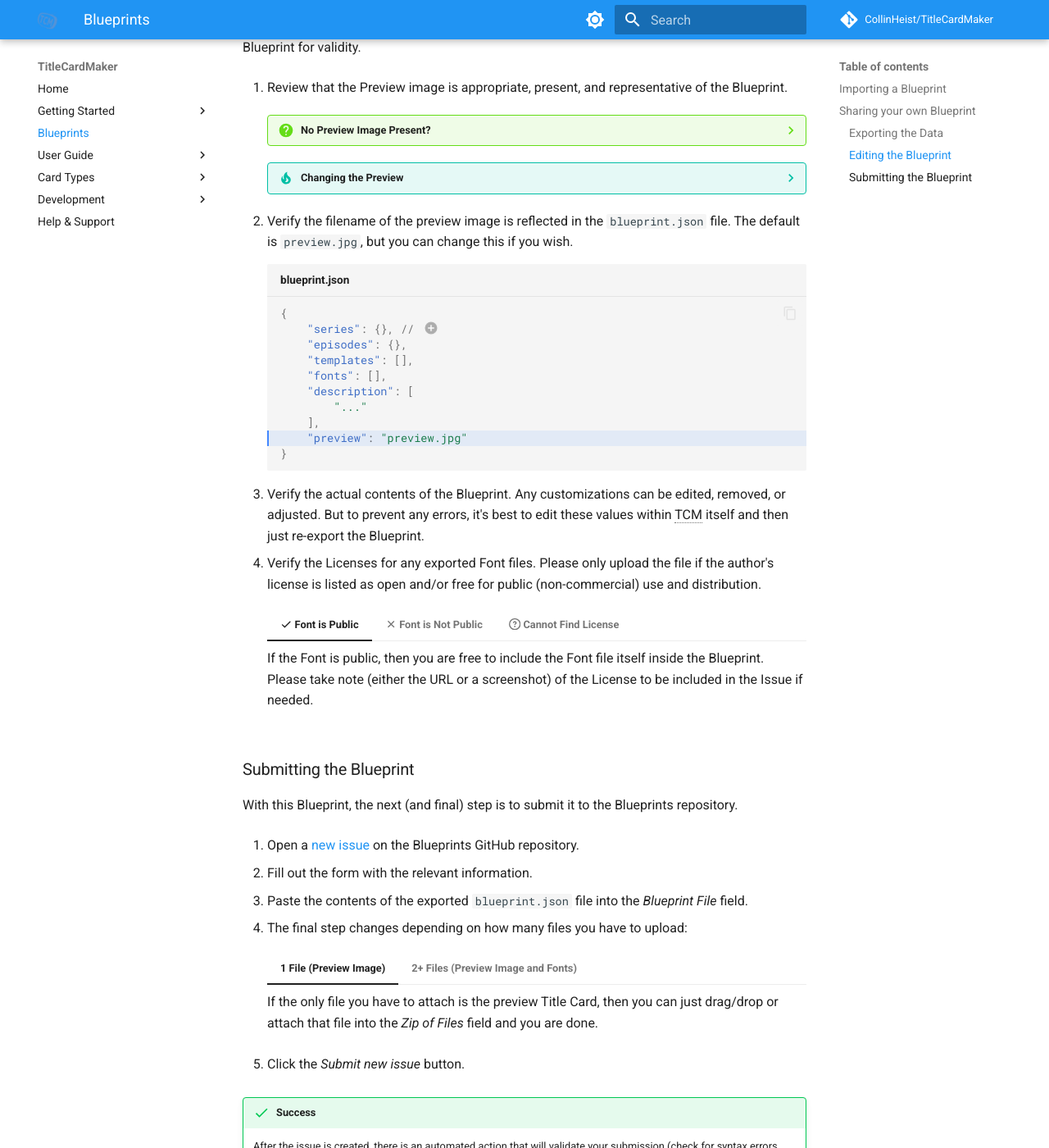
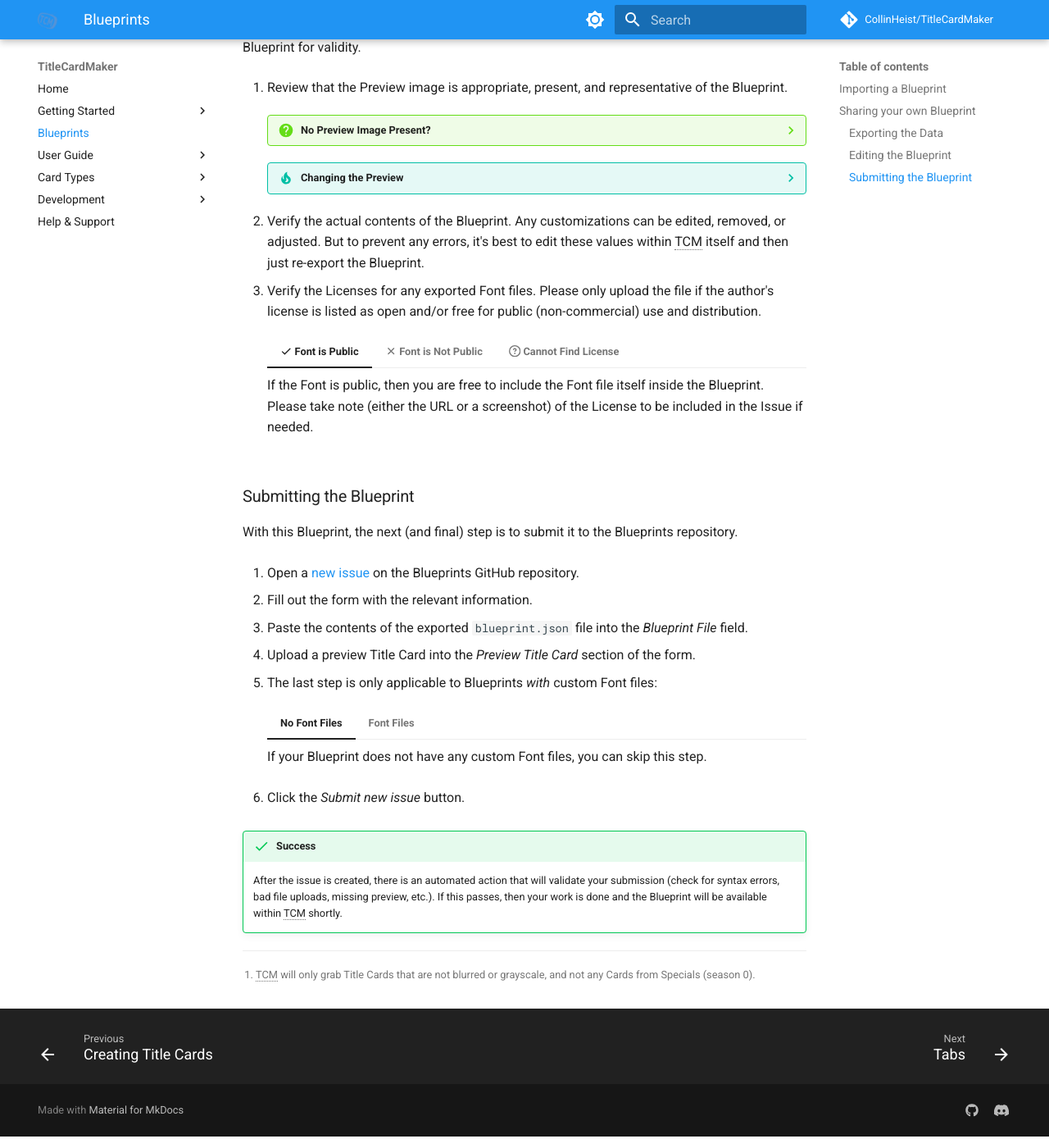
Before and after one commit to CollinHeist/TitleCardMaker, an MkDocs documentation site: the page built from docs/blueprints.md, in a window 1280 px wide and 1400 px high, scrolled down 2171 px. Shown: the whole window at 82% size. Built offline with MkDocs 1.6.1 and Material for MkDocs 9.7.7, drawn with Linux system fonts in a browser that asks for light colours; emoji names are drawn with the system emoji font; comment, search, counter and statistics services are not loaded.

Commit message:
Finalize Blueprint documentation

````diff
--- a/docs/blueprints.md
+++ b/docs/blueprints.md
@@ -120,24 +120,6 @@ the Blueprint.
         TCM only automatically chooses a Card for you in order to be helpful.
         You can pick any Card you'd like for the preview.
 
-2. Verify the filename of the preview image is reflected in the `blueprint.json`
-file. The default is `preview.jpg`, but you can change this if you wish.
-
-    ```json title="blueprint.json" hl_lines="9"
-    {
-        "series": {}, // (1)
-        "episodes": {},
-        "templates": [],
-        "fonts": [],
-        "description": [
-            "..."
-        ],
-        "preview": "preview.jpg"
-    }
-    ```
-
-    1.  Customization not shown.
-
 5. Verify the actual contents of the Blueprint. Any customizations can be
 edited, removed, or adjusted. But to prevent any errors, it's best to edit these
 values within TCM itself and then just re-export the Blueprint.
@@ -195,19 +177,25 @@ on the Blueprints GitHub repository.
 3. Paste the contents of the exported `blueprint.json` file into the _Blueprint
 File_ field.
 
-4. The final step changes depending on how many files you have to upload:
+4. Upload a preview Title Card into the _Preview Title Card_ section of the form.
 
-    === "1 File (Preview Image)"
+5. The last step is only applicable to Blueprints _with_ custom Font files:
 
-        If the only file you have to attach is the preview Title Card, then
-        you can just drag/drop or attach that file into the _Zip of Files_
-        field and you are done.
+    === "No Font Files"
 
-    === "2+ Files (Preview Image and Fonts)"
+        If your Blueprint does not have any custom Font files, you can skip this
+        step.
 
-        If you have 2+ files - i.e. a preview Title Card and at least one Font
-        File - then you need to compress/zip these files into one zip file and
-        drag/drop or attach that zipped file into the _Zip of Files_ field.
+    === "Font Files"
+
+        If you have at least one Font file - then you need to compress/zip all
+        Font Files into one zip file and drag/drop or attach that zipped file
+        into the _Zip of Font Files_ field.
+
+        ??? question "Why is this necessary?"
+
+            This is required because GitHub only allows directly uploading files
+            of specific extensions, and Font extensions are not on that list.
 
 5. Click the _Submit new issue_ button.
 
````
Also changed, not shown: 1 other file.
